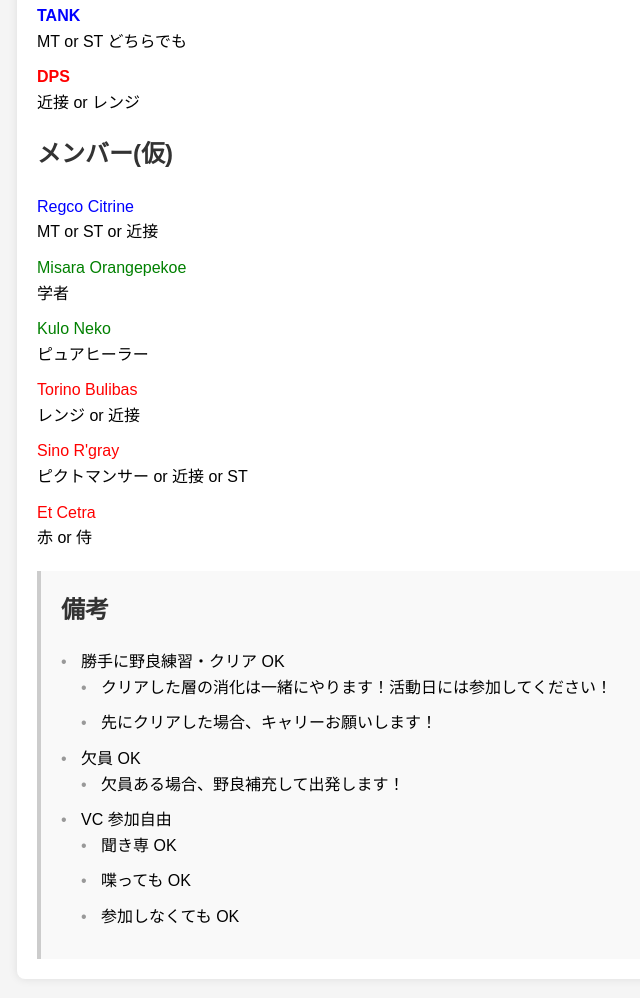
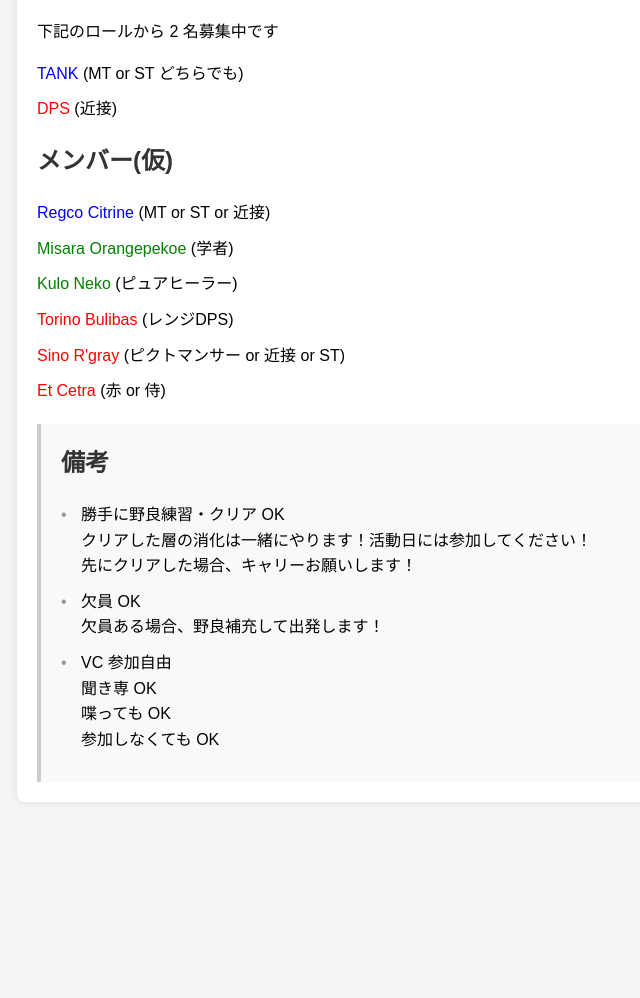
Before and after one commit to JunpeiKatayama/arcadia_recruitment, a plain HTML site: page index.html in a window 1280 px wide. Shown: the part 630-1628 px from the top of the page, without its empty margins (203-843 px from the left). After the commit the page ends 1452 px from the top, so only its background shows below. Drawn offline with Linux system fonts and the light colour scheme.

Commit message:
募集人数を追記

```diff
--- a/index.html
+++ b/index.html
@@ -53,35 +53,20 @@
     left: -20px;
     color: #999;
   }
-  .tank { color: blue; }
-  .healer { color: green; }
-  .dps { color: red; }
-  .discord-button {
-    display: inline-block;
-    background-color: #7289DA;
-    color: #fff;
-    padding: 10px 20px;
-    border: none;
-    border-radius: 4px;
-    font-size: 16px;
-    text-decoration: none;
-    cursor: pointer;
-  }
-  .discord-button:hover {
-    background-color: #5f73a1;
-  }
+  .tank-name { color: blue; }
+  .healer-name { color: green; }
+  .dps-name { color: red; }
 </style>
 </head>
 <body>
-
   <div class="container">
     <h1>アルカディア零式固定募集要項</h1>
-
     <h2>クリア目安</h2>
     <p>4 ~ 5 週目 目標</p>
 
     <h2>活動頻度・時間</h2>
-  <p>週3 ~ やる気次第<br>22:00 スタートを予定</p>
+    <p>週3 ~ やる気次第</p>
+    <p>22:00 スタートを予定</p>
 
     <h2>活動終了時期</h2>
     <p>全員最終装備が揃うまで(4 層を 8 回クリアが目安)</p>
@@ -90,46 +75,36 @@
     <p>未定(DPS 優先するかも？)</p>
 
     <h2>募集ロール</h2>
+    <p>下記のロールから 2 名募集中です</p>
     <ul>
-    <li><strong class="tank">TANK</strong><br>MT or ST どちらでも</li>
-    <li><strong class="dps">DPS</strong><br>近接 or レンジ</li>
+      <li class="tank"><span class="tank-name">TANK</span> (MT or ST どちらでも)</li>
+      <li class="dps"><span class="dps-name">DPS</span> (近接)</li>
     </ul>
 
     <h2>メンバー(仮)</h2>
     <ul>
-    <li><span class="tank">Regco Citrine</span><br>MT or ST or 近接</li>
-    <li><span class="healer">Misara Orangepekoe</span><br>学者</li>
-    <li><span class="healer">Kulo Neko</span><br>ピュアヒーラー</li>
-    <li><span class="dps">Torino Bulibas</span><br>レンジ or 近接</li>
-    <li><span class="dps">Sino  R'gray</span><br>ピクトマンサー or 近接 or ST</li>
-    <li><span class="dps">Et Cetra</span><br>赤 or 侍</li>
+      <li class="tank"><span class="tank-name">Regco Citrine</span> (MT or ST or 近接)</li>
+      <li class="healer"><span class="healer-name">Misara Orangepekoe</span> (学者)</li>
+      <li class="healer"><span class="healer-name">Kulo Neko</span> (ピュアヒーラー)</li>
+      <li class="dps"><span class="dps-name">Torino Bulibas</span> (レンジDPS)</li>
+      <li class="dps"><span class="dps-name">Sino R'gray</span> (ピクトマンサー or 近接 or ST)</li>
+      <li class="dps"><span class="dps-name">Et Cetra</span> (赤 or 侍)</li>
     </ul>
 
     <div class="note">
       <h2>備考</h2>
       <ul>
-      <li>勝手に野良練習・クリア OK
-        <ul>
-          <li>クリアした層の消化は一緒にやります！活動日には参加してください！</li>
-          <li>先にクリアした場合、キャリーお願いします！</li>
-        </ul>
-      </li>
-      <li>欠員 OK
-        <ul>
-          <li>欠員ある場合、野良補充して出発します！</li>
-        </ul>
-      </li>
-      <li>VC 参加自由
-        <ul>
-          <li>聞き専 OK</li>
-          <li>喋っても OK</li>
-          <li>参加しなくても OK</li>
-        </ul>
-      </li>
+        <li>勝手に野良練習・クリア OK<br>
+        クリアした層の消化は一緒にやります！活動日には参加してください！<br>
+        先にクリアした場合、キャリーお願いします！</li>
+        <li>欠員 OK<br>
+        欠員ある場合、野良補充して出発します！</li>
+        <li>VC 参加自由<br>
+        聞き専 OK<br>
+        喋っても OK<br>
+        参加しなくても OK</li>
       </ul>
     </div>
-
   </div>
-
 </body>
 </html>
```
Also changed, not shown: 2 other files. Lines whose indentation alone changed are shown as unchanged.
